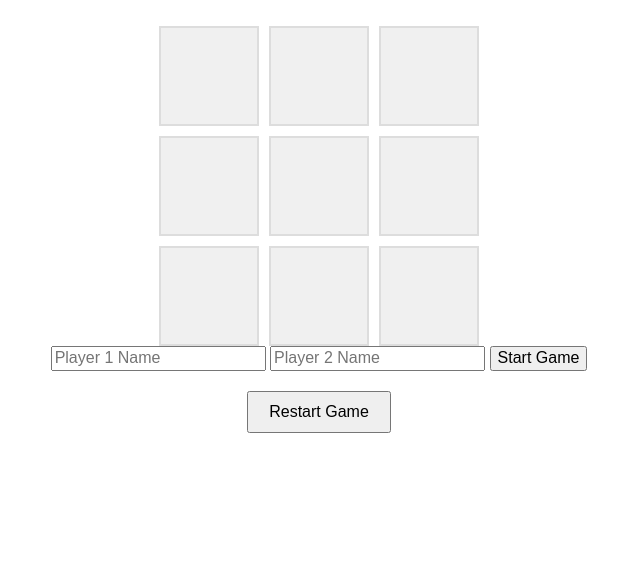
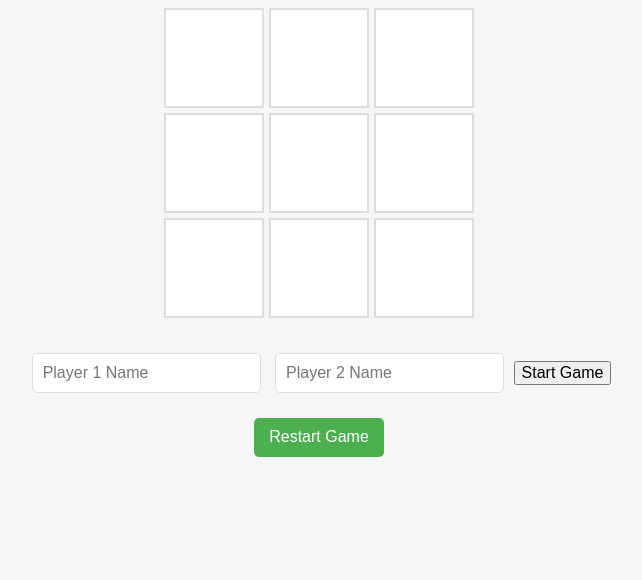
Before and after one commit to Steveaub/Project-Tic-Tac-Toe, a plain HTML site: page index.html in a window 1280 px wide. Shown: the part 220-800 px from the top of the page, without its empty margins (321-963 px from the left). Drawn offline with Linux system fonts and the light colour scheme.

Commit message:
Add border-box to body in CSS

```diff
--- a/style.css
+++ b/style.css
@@ -1,43 +1,84 @@
 body {
+    font-family: 'Arial', sans-serif;
     display: flex;
     flex-direction: column;
     align-items: center;
     justify-content: center;
-    font-family: 'Arial', sans-serif;
     height: 100vh;
+    background-color: #f4f6f8;
     margin: 0;
+    color: #333;
+    box-sizing: border-box;
+}
+
+h1 {
+    font-size: 2.5rem;
+    color: #5d647b;
 }
 
 .game-board {
     display: grid;
     grid-template-columns: repeat(3, 100px);
     grid-template-rows: repeat(3, 100px);
-    gap: 10px;
+    gap: 5px;
+    margin: 20px 0;
 }
 
 .cell {
-    background-color: #f0f0f0;
+    background-color: #fff;
     border: 2px solid #ddd;
     font-size: 2rem;
-    font-weight: bold;
-    color: #333;
+    color: #555;
     display: flex;
     align-items: center;
     justify-content: center;
     cursor: pointer;
+    transition: background-color 0.3s, transform 0.3s;
 }
 
 .cell:hover {
-    background-color: #e4e4e4;
+    background-color: #e7e7e7;
+    transform: scale(1.05);
+}
+
+.cell:disabled {
+    cursor: default;
+    color: #aaa;
 }
 
 #gameStatus {
-    margin-bottom: 20px;
+    margin-bottom: 15px;
+    font-size: 1.2rem;
+}
+
+#playerSetup,
+#restartButton {
+    margin: 10px 0;
 }
 
 #restartButton {
-    margin-top: 20px;
-    padding: 10px 20px;
+    background-color: #4CAF50;
+    color: white;
+    padding: 10px 15px;
     font-size: 1rem;
+    border: none;
+    border-radius: 5px;
     cursor: pointer;
+    transition: background-color 0.3s;
 }
+
+#restartButton:hover {
+    background-color: #45a049;
+}
+
+input[type="text"] {
+    padding: 10px;
+    margin: 5px;
+    border: 1px solid #ddd;
+    border-radius: 5px;
+}
+
+input[type="text"]:focus {
+    outline: none;
+    border-color: #4CAF50;
+}
```
